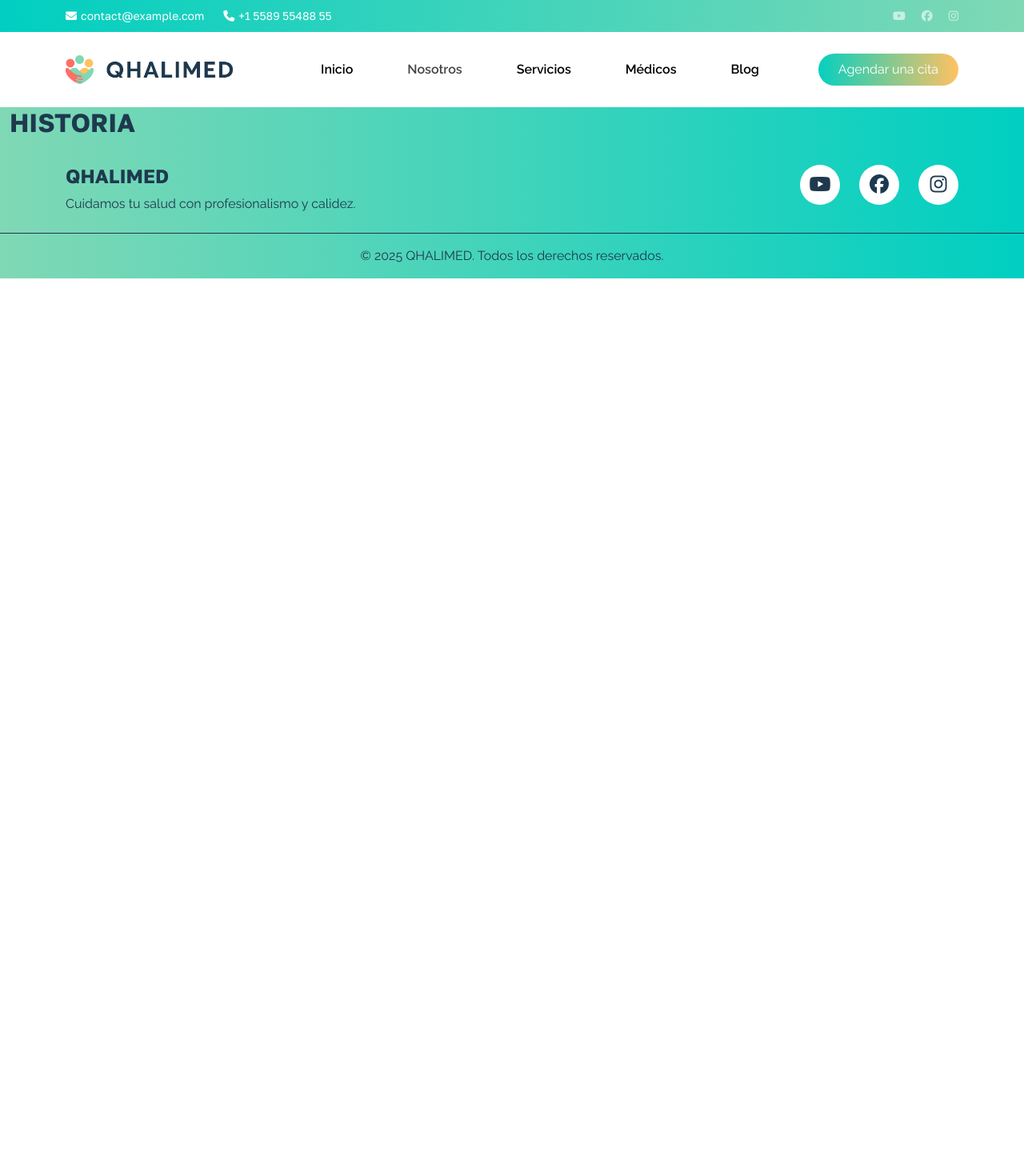
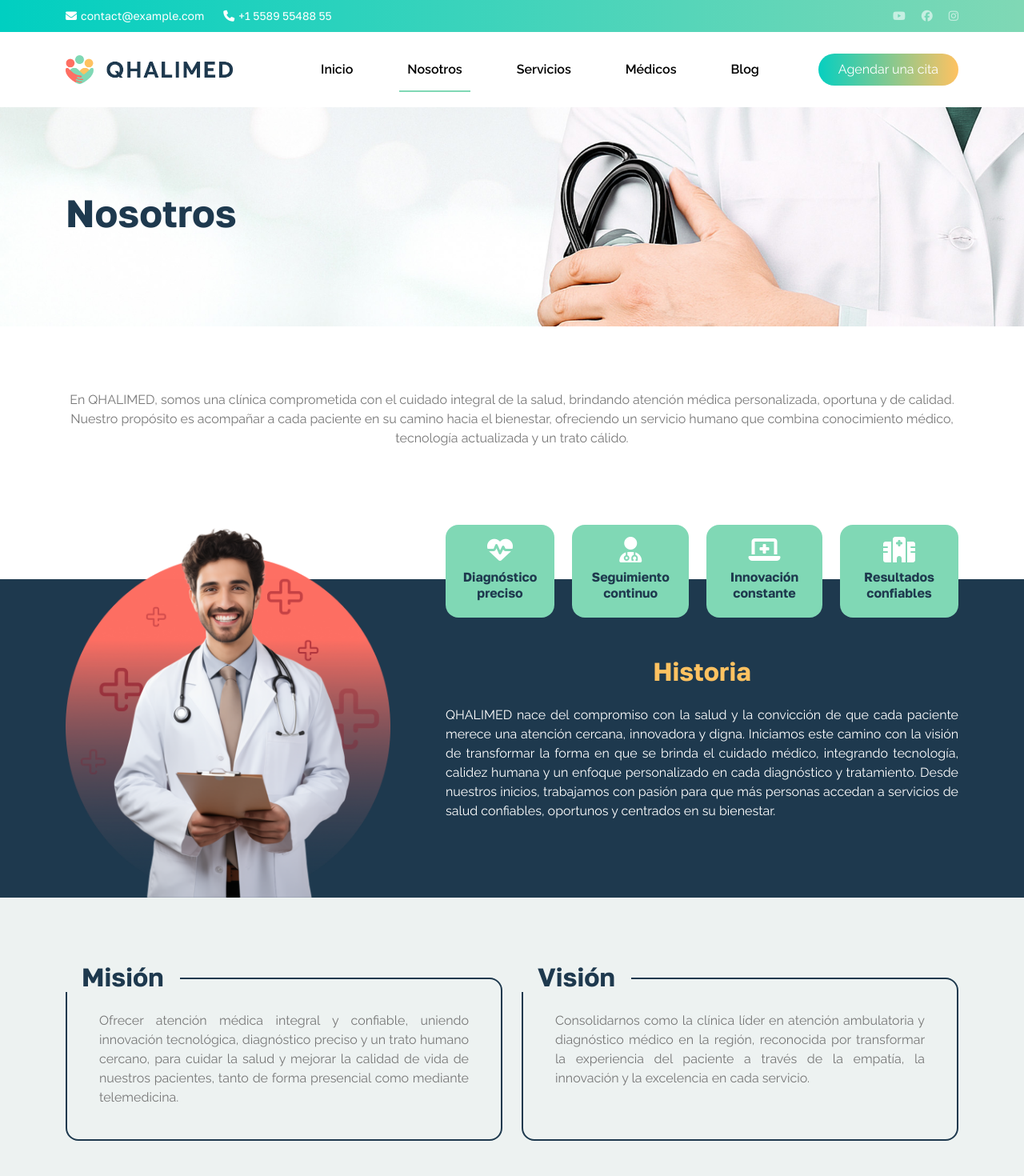
Before and after one commit to SofiaRengifo/qhalimed-landing, a React (Vite) app: page /qhalimed-landing/Conocenos in a window 1280 px wide. Shown: the top 1470 px of the page at 80% size. Before the commit the page ends 800 px from the top, so only its background shows below. Built offline with nearby package versions, Linux system fonts and the light colour scheme.

Commit message:
nosotros

```diff
--- a/src/components/Footer.jsx
+++ b/src/components/Footer.jsx
@@ -3,6 +3,35 @@ import logo from '/src/assets/img/LOGO QHALIMED.png';
 function Footer() {
   return (
     <>
+      <div>
+            <div className="container ">
+        <div className="row contact justify-content-center text-white p-5">
+            <div className="col-lg-4">
+              <div className="media">
+                <div className="media-body ml-3"><a className="text-light fs-1 font-weight-semi-bold mb-0" href="tel:12345678910"><h4>+(123) 456 78910</h4></a>
+                  <p className="fs--1 mb-0">¿Tienes alguna pregunta? Llámanos ahora</p>
+                </div>
+              </div>
+            </div>
+            <div className="col-lg-4 mt-3 mt-lg-0">
+              <div className="media">
+                <div className="media-body ml-3"><a className="text-white fs-1 font-weight-semi-bold mb-0" href="mailto:help@qhalimed.com"><h4>ayuda@qhalimed.com</h4></a>
+                  <p className="fs--1 mb-0">¿Necesitas ayuda? Escríbenos.</p>
+                </div>
+              </div>
+            </div>
+            <div className="col-lg-4 mt-3 mt-lg-0">
+              <div className="media">
+                <div className="media-body ml-3">
+                  <h4>Lun – Sáb 07:00 – 21:00</h4>
+                  <p className="fs--1 mb-0">Horario de atención</p>
+                </div>
+              </div>
+            </div>
+          </div>
+      </div>
+
+
         <div className='footer'>
           <div className='container pb-4 d-flex flex-column flex-md-row justify-content-between'>
             <div>
@@ -19,6 +48,7 @@ function Footer() {
           </div>
           <div className='border-top pt-3 text-center'><p className='mb-0'>© 2025 QHALIMED. Todos los derechos reservados.</p></div>
         </div>
+      </div>
     </>
   );
 }
--- a/src/components/Navbar.jsx
+++ b/src/components/Navbar.jsx
@@ -71,7 +71,7 @@ function Navbar() {
             <nav id="navmenu" className="navmenu">
               <ul>
                 <li><NavLink to="/">Inicio</NavLink></li>
-                <li><a >Nosotros</a></li>
+                <li><NavLink to="/conocenos">Nosotros</NavLink></li>
                 <li><a href="#servicios">Servicios</a></li>
                 <li><a href="">Médicos</a></li>
                 <li><a href="">Blog</a></li>
--- a/src/pages/Conocenos/Conocenos.css
+++ b/src/pages/Conocenos/Conocenos.css
@@ -1,93 +1,68 @@
-.img-contenido{
+.bg-head{
+  background-image: url('/img/portada.jpg');
   background-size: cover;
-    background-position-x: center;
+  background-position: center;
   background-repeat: no-repeat;
-    min-height:300px;
+  padding-top:5rem;
+  padding-bottom:5rem;
 }
-.valores h3{
-    font-weight: 800;
-    font-size: 20px;
+.historia{
+  background: linear-gradient(180deg, #FFFFFF 14.58%, #1E394E 14.59%);
 }
-.valores p{
-    font-weight: 700;
-    font-size: 14px;
-    line-height: 20px;
-    text-align: center;
-    margin-top:30px;
+
+.historia h2{
+  color:#FFC261;
+  text-align:center;
 }
-.item {
-    padding: 18px;
-    text-align: center;
-    max-width: 377px;
-    border-radius:30px;
-    padding-bottom: 40px;
-    padding-top: 30px;
-    width: 45%;
-    min-width: 233px;
+.historia p{
+  color:white;
+  text-align:justify;
 }
-.valores {
-    display: flex;
-    flex-wrap: wrap;
-    gap: 35px 7.5%;
-    justify-content: space-evenly;
+.historia img{
+  max-width:410px;
 }
-@media (max-width: 575.98px) {
-    .valores{
-        padding-inline: 3rem;
+.caracteristicas{
+  justify-content: space-between;
+  gap: 1.4rem;
+  width: 100%;
 }
-    .img-3{
-        background-position-x: 45%;
-        background-size: 180%;
+.caracteristicas div{
+  background-color:#80D8B5;
+  padding:1.3rem;
+  border-radius:1rem;
+  text-align:center;
 }
-    .img-mision{
-        background-position-y: 50%!important;
-        min-height: 270px;
+.caracteristicas h5{
+  margin-bottom:0;
+  font-size:1rem;
 }
+.caracteristicas i{
+  color:white;
+  margin-bottom:1.5rem;
 }
-@media (min-width: 768px) {
-    .valores {
-        gap: 90px 7.5%;
+.mision{
+  position:relative;
 }
-    .item {
-        padding: 38px;
-        border-radius:40px;
-        padding-bottom: 70px;
-        padding-top: 38px;
+.mision h2{
+ background-color:#edf2f1;
+ text-align:center;
+ width: fit-content;
+ padding-inline:20px;
+ justify-self: center;
+ position:absolute;
 }
-    .valores h3{
-        font-size: 32px;
+.mision-content{
+border: 2px solid #1E394E;
+border-radius:1rem;
+padding: 2.5rem;
+margin-top: 20px;
+height: calc(100% - 20px);
 }
-    .valores p{
-        font-size: 24px;
-        line-height: 30px;
+.mision-content p{
+text-align:justify;
+margin-bottom:0;
 }
-    .Responsabilidad{
-        font-size: 28px!important;
+.valores span{
+color:#1E394E;
+font-weight: bold;
 }
- }
- @media (min-width: 1200px) {
-    .valores h3{
-        font-size: 40px;
-    }
-    .valores p{
-        font-size: 28px;
-    }
-    .Responsabilidad{
-        font-size: 34px!important;
-    }
- }
- @media (max-width: 991.98px) {
-    .img-mision{
-        background-image: url('../../assets/img/VISION.webp')!important;
-        background-position-y: 40%;
-    }
- }
- @media (min-width: 768px) and (max-width: 991.98px) {
-    .img-3{
-        height: 456px;
-        background-position-x: 45%;
-    }
-    .valores {
-        gap: 60px 7.5%;
-    }
- }
--- a/src/pages/Conocenos/Conocenos.jsx
+++ b/src/pages/Conocenos/Conocenos.jsx
@@ -1,18 +1,72 @@
 import "./Conocenos.css";
+import historiaimg from "../../assets/img/historiaimg.png";
 function About() {
-
-    return (
+  return (
     <>
-      <div className="d-md-flex">
-              <div className="col-md-7 col-xl-6 p-xxl-3 bg-green align-content-center">
-                <div className="container p-16">
-                <h2 data-aos="fade-up">HISTORIA</h2>
+      <div>
+        <div className="bg-head">
+          <div className="container">
+            <h1 className="py-4">Nosotros</h1>
+          </div>
+        </div>
+        <div className="container py-6 text-center">
+          <p>En QHALIMED, somos una clínica comprometida con el cuidado integral de la salud, brindando atención médica personalizada, oportuna y de calidad. Nuestro propósito es acompañar a cada paciente en su camino hacia el bienestar, ofreciendo un servicio humano que combina conocimiento médico, tecnología actualizada y un trato cálido.</p>
+        </div>
+        <div className="historia">
+          <div className="container">
+            <div className="row">
+              <div className="col-lg-5 align-content-end">
+                <img src={historiaimg} alt="" style={{ width: '90%', height: 'auto' }} />
+              </div>
+              <div className="col-lg-7 d-flex align-content-between flex-wrap">
+                <div className="d-none d-sm-flex caracteristicas">
+                  <div><i className="fa-solid fa-heart-pulse fa-2xl"></i><h5>Diagnóstico preciso</h5></div>
+                  <div><i className="fa-solid fa-user-doctor fa-2xl"></i><h5>Seguimiento continuo</h5></div>
+                  <div className="d-none d-xl-block"><i className="fa-solid fa-laptop-medical fa-2xl"></i><h5>Innovación constante</h5></div>
+                  <div><i className="fa-solid fa-hospital fa-2xl"></i><h5>Resultados confiables</h5></div>
+                </div>
+                <div className="content pt-5 py-6">
+                  <h2 className="mb-4">Historia</h2>
+                  <p>QHALIMED nace del compromiso con la salud y la convicción de que cada paciente merece una atención cercana, innovadora y digna. Iniciamos este camino con la visión de transformar la forma en que se brinda el cuidado médico, integrando tecnología, calidez humana y un enfoque personalizado en cada diagnóstico y tratamiento. Desde nuestros inicios, trabajamos con pasión para que más personas accedan a servicios de salud confiables, oportunos y centrados en su bienestar.</p>
                 </div>
               </div>
+            </div>
+          </div>
+        </div>
+        <div style={{ background: "#EDF2F1" }}>
+          <div className="container">
+            <div className="row py-6">
+              <div className="col-md-6 mision">
+                <h2>Misión</h2>
+                <div className="mision-content">
+                  <p>Ofrecer atención médica integral y confiable, uniendo innovación tecnológica, diagnóstico preciso y un trato humano cercano, para cuidar la salud y mejorar la calidad de vida de nuestros pacientes, tanto de forma presencial como mediante telemedicina.</p>
+                </div>
+              </div>
+              <div className="col-md-6 mision">
+                <h2>Visión</h2>
+                <div className="mision-content">
+                  <p>Consolidarnos como la clínica líder en atención ambulatoria y diagnóstico médico en la región, reconocida por transformar la experiencia del paciente a través de la empatía, la innovación y la excelencia en cada servicio.</p>
+                </div>
+              </div>
+            </div>
+          </div>
+        </div>
+        <div className="container py-6">
+          <div className="text-center justify-items-center" data-aos="fade-up">
+            <h2>Nuestros <span style={{ color: "#fe6f63" }}>valores</span></h2>
 
+          </div>
+          <div className="valores mt-4">
+            <p><span><i class="fa-solid fa-circle-check me-2"></i>Humanidad: </span>Ponemos a la persona en el centro de todo lo que hacemos, con respeto, escucha activa y calidez en cada consulta.</p>
+            <p><span><i class="fa-solid fa-circle-check me-2"></i>Innovación: </span>Ponemos a la persona en el centro de todo lo que hacemos, con respeto, escucha activa y calidez en cada consulta.</p>
+            <p><span><i class="fa-solid fa-circle-check me-2"></i>Confianza: </span>Ponemos a la persona en el centro de todo lo que hacemos, con respeto, escucha activa y calidez en cada consulta.</p>
+            <p><span><i class="fa-solid fa-circle-check me-2"></i>Excelencia médica: </span>Nuestro equipo está en constante capacitación y mejora para ofrecer servicios seguros, actualizados y eficaces.</p>
+            <p><span><i class="fa-solid fa-circle-check me-2"></i>Accesibilidad: </span>Acercamos la salud a más personas mediante modelos flexibles de atención y canales digitales amigables.</p>
+          </div>
+        </div>
       </div>
     </>
-    );
-  }
+  );
+}
 
-  export default About;
+export default About;
--- a/src/pages/Inicio/Inicio.css
+++ b/src/pages/Inicio/Inicio.css
@@ -38,7 +38,7 @@
   overflow:hidden;
 }
 .slider-title{
-  text-shadow: -1px 1px 0px #FFFFFF;
+  text-shadow: 0px 1px 0px #FFFFFF;
 }
 .btn{
     color: var(--contrast-color);
```
Also changed, not shown: src/pages/Inicio/Inicio.jsx (+2 -28 lines), public/img/portada.jpg (renamed from src/assets/img/portada.jpg), src/assets/img/historiaimg.png (added). Lines whose indentation alone changed are shown as unchanged.
